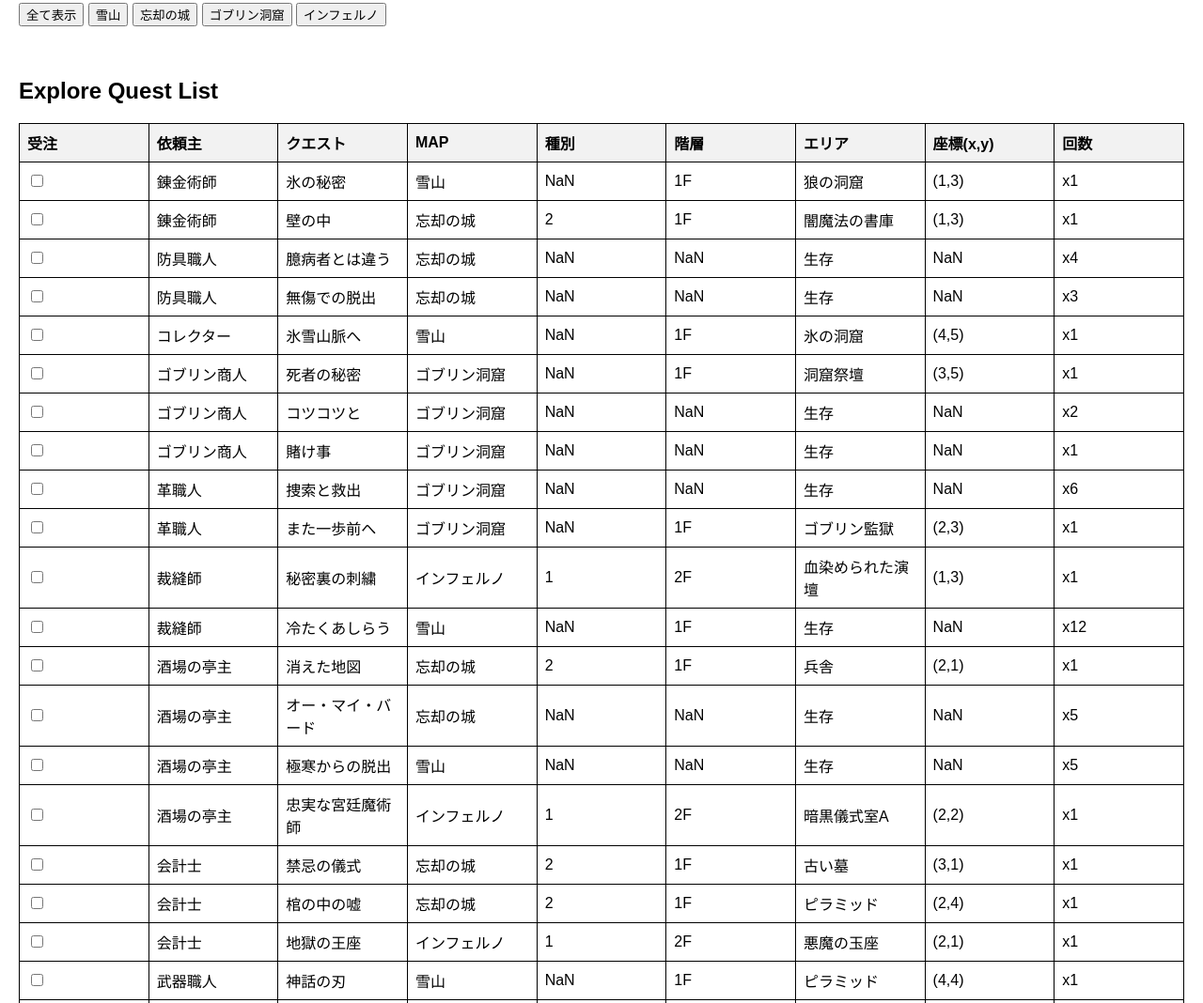
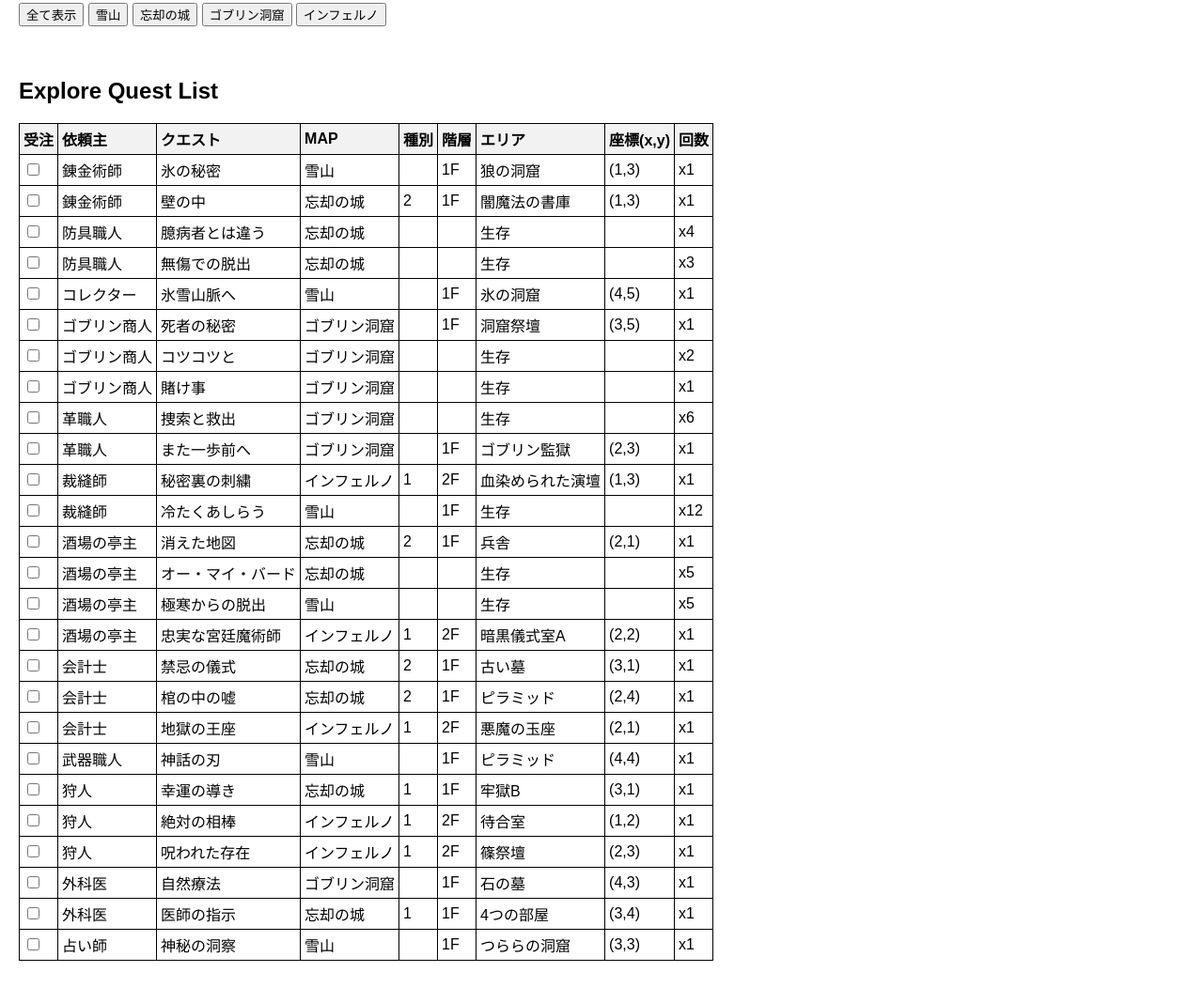
Before and after one commit to blank0528/DaD-Quest-Assistant, a plain HTML site: page index.html in a window 1280 px wide. Shown: the part 5840-6908 px from the top of the page at 94% size. Drawn offline with Linux system fonts and the light colour scheme.

Commit message:
Add files via upload

```diff
--- a/index.html
+++ b/index.html
@@ -63,7 +63,7 @@
 
 <!-- 新しいテーブルを追加 -->
 <h2>Explore Quest List</h2>
-<table id="exploreQuestTable">
+<table id="exploreQuestTable" style="width: auto; margin-left: 0;">
     <thead>
         <tr>
             <th>受注</th>
@@ -82,6 +82,5 @@
     </tbody>
 </table>
 
-
 </body>
 </html>
--- a/scripts.js
+++ b/scripts.js
@@ -224,7 +224,7 @@ function renderExploreQuestTable() {
 
         ['依頼主', 'クエスト', 'MAP', '種別', '階層', 'エリア', '座標(x,y)', '回数'].forEach(key => {
             const cell = document.createElement('td');
-            cell.textContent = quest[key];
+            cell.textContent = quest[key] === 'NaN' || quest[key] == null ? '' : quest[key];
             row.appendChild(cell);
         });
 
--- a/styles.css
+++ b/styles.css
@@ -71,3 +71,9 @@ th {
 .empty-cell {
     visibility: hidden;
 }
+
+#exploreQuestTable th, #exploreQuestTable td {
+    white-space: nowrap;
+    padding: 4px;
+    text-align: left;
+}
```
